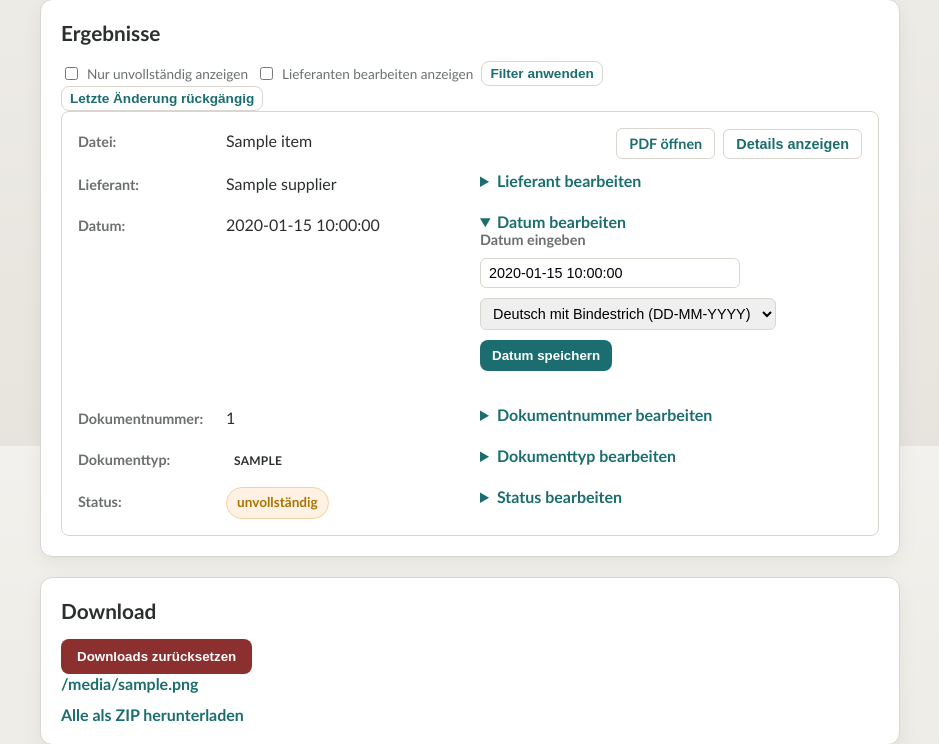
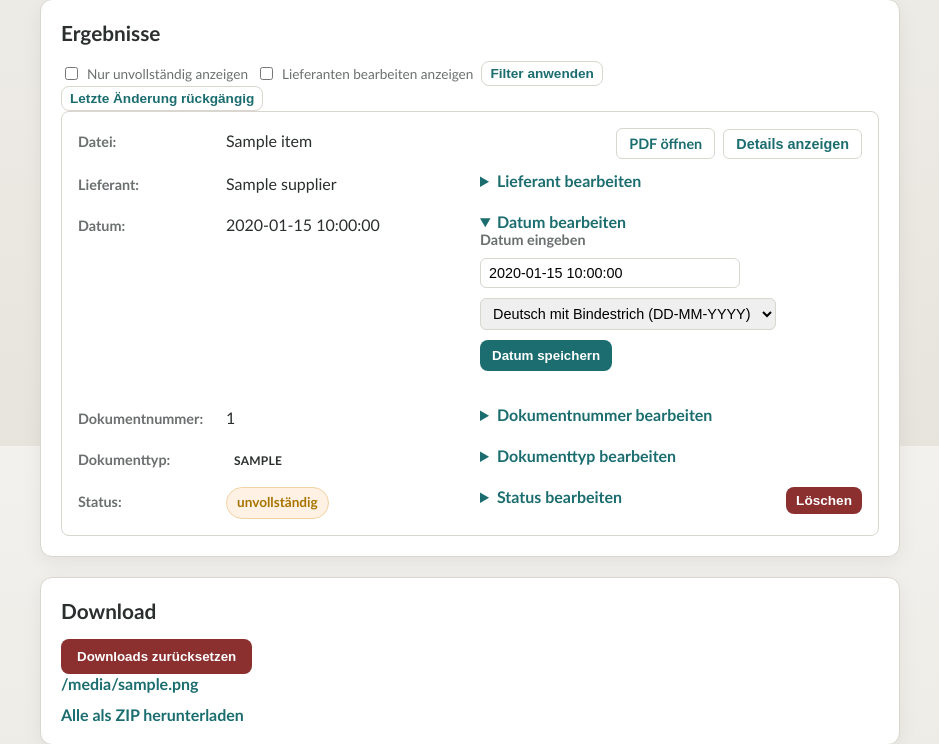
Before and after one commit to Gregorfun/DocaroApp, a Flask app: template app/templates/index.html in a window 1280 px wide. Shown: the part 354-1098 px from the top of the page, without its empty margins (170-1109 px from the left). Run offline with Flask 3, Linux system fonts and the light colour scheme; the visitor is signed in with stand-in values (Sample User, id 1); tables that the repository leaves empty hold one stand-in row (values such as "Sample post"); the template is opened without the code that fills it: most values are stand-ins (such as "Sample title", 1, 10 or a date in 2020); some libraries are stand-ins or nearby versions.

Commit message:
Add delete PDF button in results

```diff
--- a/app/app.py
+++ b/app/app.py
@@ -2733,6 +2733,66 @@ def confirm_review_state():
     return redirect(url_for("index"))
 
 
+@app.post("/delete_pdf")
+def delete_pdf():
+    """Löscht eine einzelne PDF aus der Ergebnisliste (und von Disk)."""
+    file_id = (request.form.get("file_id", "") or "").strip()
+    if not file_id:
+        abort(404)
+
+    result = _result_for_file_id(file_id) or {}
+    filename = (result.get("out_name") or "").strip()
+
+    pdf_path = _resolve_file_path(file_id) or resolve_pdf_path(filename)
+    if not pdf_path or not str(pdf_path):
+        flash("Datei nicht gefunden.")
+        return redirect(url_for("index"))
+
+    # Safety: nur PDFs und nur innerhalb erlaubter Roots löschen
+    if pdf_path.suffix.lower() != ".pdf":
+        flash("Ungültige Datei.")
+        return redirect(url_for("index"))
+
+    allowed_roots: list[Path] = [OUT_DIR, QUARANTINE_DIR]
+    try:
+        settings = _get_auto_sort_settings()
+        base_dir_raw = str(getattr(settings, "base_dir", "") or "").strip()
+        if settings.enabled and base_dir_raw:
+            allowed_roots.append(Path(base_dir_raw))
+    except Exception:
+        pass
+
+    if not any(_is_path_within(pdf_path, root) for root in allowed_roots if root):
+        flash("Löschen nicht erlaubt.")
+        return redirect(url_for("index"))
+
+    _safe_unlink(pdf_path)
+
+    # Ergebnis entfernen
+    results = _load_last_results() or []
+    new_results = [item for item in results if item.get("file_id") != file_id]
+    if len(new_results) != len(results):
+        _save_last_results(new_results)
+
+    # Corrections aufräumen (damit alte Werte nicht bleiben)
+    try:
+        corrections = _load_supplier_corrections()
+        if file_id in corrections:
+            corrections.pop(file_id, None)
+            _save_supplier_corrections(corrections)
+    except Exception:
+        pass
+
+    # Session mapping best-effort entfernen
+    try:
+        _remove_session_entries_for_sid(_get_session_id(), file_ids={file_id}, filenames={filename} if filename else None)
+    except Exception:
+        pass
+
+    flash("PDF gelöscht.")
+    return redirect(url_for("index"))
+
+
 @app.post("/confirm_doc_number")
 def confirm_doc_number():
     file_id = request.form.get("file_id", "").strip()
--- a/app/static/style.css
+++ b/app/static/style.css
@@ -325,6 +325,27 @@ html.dark-mode .result-card {
   display: flex;
   align-items: start;
   justify-content: flex-end;
+}
+
+.result-action-field--status {
+  position: relative;
+}
+
+.result-action-field--status .action-details {
+  padding-right: 110px;
+}
+
+.delete-pdf-form {
+  position: absolute;
+  top: 0;
+  right: 0;
+  margin: 0;
+}
+
+button.delete-pdf-button {
+  padding: 6px 10px;
+  font-size: 0.85rem;
+  width: auto;
 }
 
 .action-buttons-inline {
--- a/app/templates/index.html
+++ b/app/templates/index.html
@@ -265,7 +265,7 @@
                         {% endif %}
                       </span>
                     </div>
-                    <div class="result-action-field">
+                    <div class="result-action-field result-action-field--status">
                       <details class="action-details" data-doc-id="{{ item.file_id or '' }}" data-edit-kind="review_state">
                         <summary class="action-summary">Status bearbeiten</summary>
                         <form action="{{ url_for('confirm_review_state') }}" method="post" class="inline-form action-form" data-ajax="1">
@@ -281,6 +281,13 @@
                           </div>
                         </form>
                       </details>
+
+                      {% if item.file_id %}
+                        <form action="{{ url_for('delete_pdf') }}" method="post" class="delete-pdf-form">
+                          <input type="hidden" name="file_id" value="{{ item.file_id }}" />
+                          <button type="submit" class="action-button danger delete-pdf-button">Löschen</button>
+                        </form>
+                      {% endif %}
                     </div>
                   </div>
                 </div>
```
